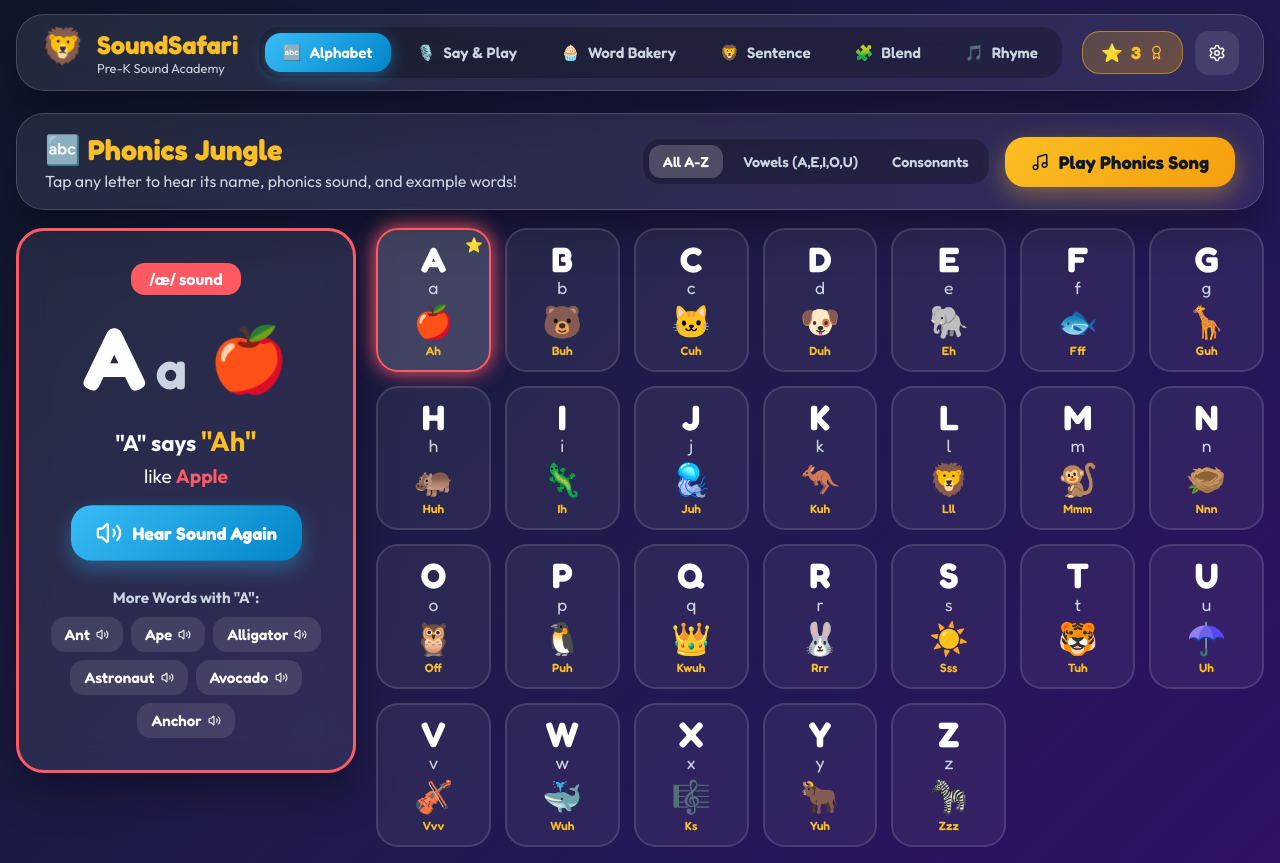
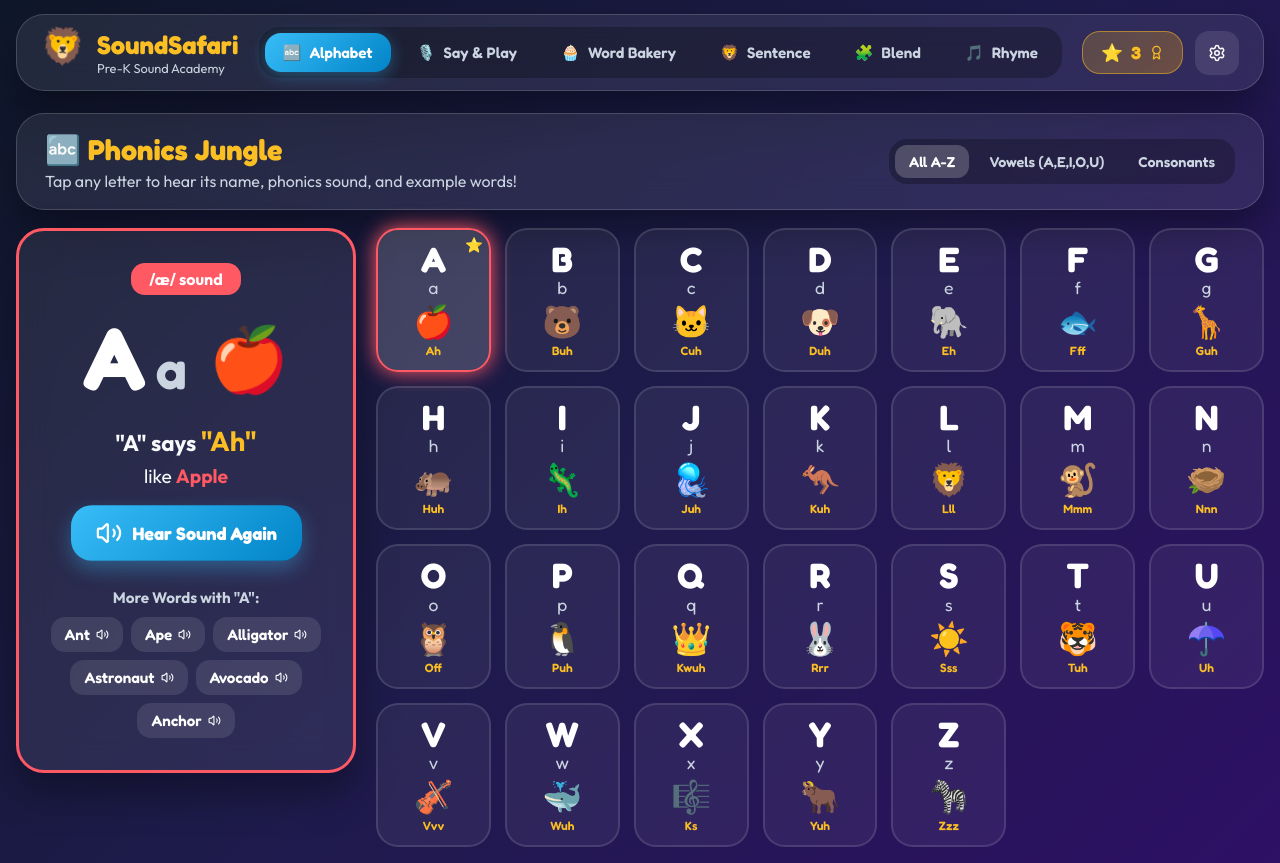
Before and after one commit to backgroundvoices/soundsafari, a React (Vite) app: page / in a window 1280 px wide. Built offline with nearby package versions, Linux system fonts and the light colour scheme.

Commit message:
Remove Play Phonics Song button from PhonicsJungle

```diff
--- a/src/components/PhonicsJungle.jsx
+++ b/src/components/PhonicsJungle.jsx
@@ -1,25 +1,14 @@
-import React, { useState, useEffect, useRef } from 'react';
-import { Volume2, Sparkles, Music, Star, Play, CheckCircle } from 'lucide-react';
+import React, { useState } from 'react';
+import { Volume2, Sparkles, Star, Play, CheckCircle } from 'lucide-react';
 import { ALPHABET_DATA } from '../utils/phonicsData';
 import { audioEngine } from '../utils/audioEngine';
 
 export function PhonicsJungle({ onAwardStar }) {
   const [selectedLetter, setSelectedLetter] = useState(ALPHABET_DATA[0]);
   const [filter, setFilter] = useState('all');
-  const [isPlayingSong, setIsPlayingSong] = useState(false);
   const [learnedLetters, setLearnedLetters] = useState(new Set(['A']));
 
-  const isCancelledRef = useRef(false);
-
   const vowels = ['A', 'E', 'I', 'O', 'U'];
-
-  useEffect(() => {
-    isCancelledRef.current = false;
-    return () => {
-      isCancelledRef.current = true;
-      audioEngine.stopSpeech();
-    };
-  }, []);
 
   const filteredAlphabet = ALPHABET_DATA.filter((item) => {
     if (filter === 'vowels') return vowels.includes(item.letter);
@@ -28,11 +17,6 @@ export function PhonicsJungle({ onAwardStar }) {
   });
 
   const handleLetterClick = (item) => {
-    if (isPlayingSong) {
-      isCancelledRef.current = true;
-      audioEngine.stopSpeech();
-      setIsPlayingSong(false);
-    }
     setSelectedLetter(item);
     audioEngine.playAudioEffect('pop');
     audioEngine.speakPhonics(item.letter, item.sound, item.word);
@@ -46,44 +30,8 @@ export function PhonicsJungle({ onAwardStar }) {
   };
 
   const handleExampleWordClick = (word) => {
-    if (isPlayingSong) {
-      isCancelledRef.current = true;
-      audioEngine.stopSpeech();
-      setIsPlayingSong(false);
-    }
     audioEngine.playAudioEffect('click');
     audioEngine.speakText(`${word}! Starts with ${selectedLetter.letter}!`, { rate: 0.8 });
-  };
-
-  const playPhonicsSong = async () => {
-    if (isPlayingSong) {
-      isCancelledRef.current = true;
-      audioEngine.stopSpeech();
-      setIsPlayingSong(false);
-      return;
-    }
-
-    isCancelledRef.current = false;
-    setIsPlayingSong(true);
-    audioEngine.playAudioEffect('star');
-    await audioEngine.speakText("Let's sing the Phonics Song together!", { rate: 0.8 });
-
-    for (let i = 0; i < ALPHABET_DATA.length; i++) {
-      if (isCancelledRef.current) break;
-      const item = ALPHABET_DATA[i];
-      setSelectedLetter(item);
-      audioEngine.playAudioEffect('pop');
-      await audioEngine.speakText(`${item.letter} says ${item.sound}! ${item.word}!`, { rate: 0.75 });
-    }
-
-    if (!isCancelledRef.current) {
-      setIsPlayingSong(false);
-      audioEngine.playAudioEffect('correct');
-      audioEngine.speakText("Fantastic job! You know your alphabet sounds!", { rate: 0.85 });
-      onAwardStar();
-    } else {
-      setIsPlayingSong(false);
-    }
   };
 
   return (
@@ -115,14 +63,6 @@ export function PhonicsJungle({ onAwardStar }) {
               Consonants
             </button>
           </div>
-
-          <button
-            className={`btn-primary song-btn ${isPlayingSong ? 'playing' : ''}`}
-            onClick={playPhonicsSong}
-          >
-            <Music className="icon-md" />
-            <span>{isPlayingSong ? 'Stop Song' : 'Play Phonics Song'}</span>
-          </button>
         </div>
       </div>
 
```
